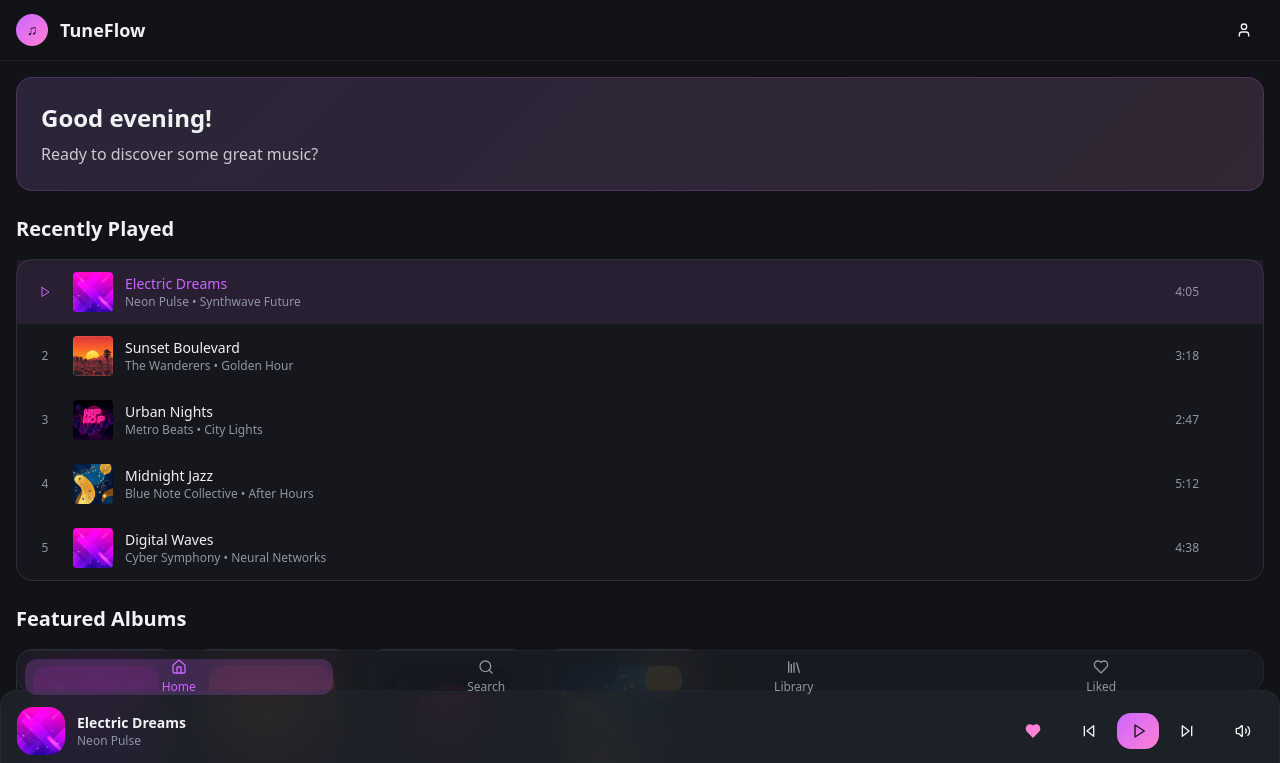
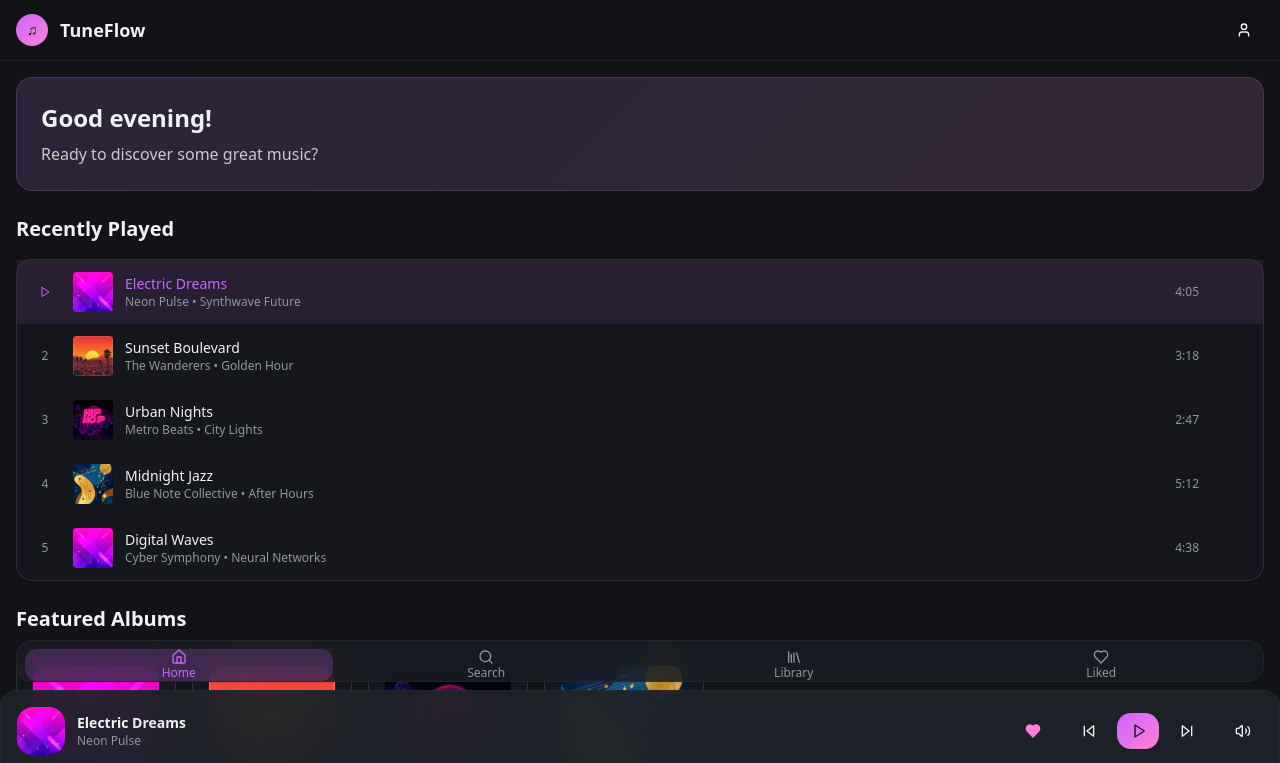
Before and after one commit to ochowei/native-launchpad-base, a React (Vite) app: page / in a window 1280 px wide. Shown: the top 763 px of the page. Built offline with nearby package versions, Linux system fonts and the light colour scheme.

Commit message:
Update AppLayout.tsx

```diff
--- a/src/components/AppLayout.tsx
+++ b/src/components/AppLayout.tsx
@@ -35,12 +35,12 @@ export function AppLayout({ children, activeTab, onTabChange }: AppLayoutProps)
           {children}
 
           {/* Bottom Navigation */}
-          <div className="fixed bottom-[100px] left-0 right-0 z-30">
+          <div className="fixed bottom-[110px] left-0 right-0 z-30">
             <Card className="mx-4 mb-2 bg-card/80 backdrop-blur-xl border-border/50">
               <TabsList className="grid w-full grid-cols-4 bg-transparent p-2">
                 <TabsTrigger
                   value="home"
-                  className="flex flex-col gap-1 py-0 data-[state=active]:bg-primary/20 data-[state=active]:text-primary"
+                  className="flex flex-col gap-0 py-0 data-[state=active]:bg-primary/20 data-[state=active]:text-primary"
                 >
                   <Home className="h-4 w-4" />
                   <span className="text-xs">Home</span>
@@ -48,7 +48,7 @@ export function AppLayout({ children, activeTab, onTabChange }: AppLayoutProps)
 
                 <TabsTrigger
                   value="search"
-                  className="flex flex-col gap-1 py-0 data-[state=active]:bg-primary/20 data-[state=active]:text-primary"
+                  className="flex flex-col gap-0 py-0 data-[state=active]:bg-primary/20 data-[state=active]:text-primary"
                 >
                   <Search className="h-4 w-4" />
                   <span className="text-xs">Search</span>
@@ -56,7 +56,7 @@ export function AppLayout({ children, activeTab, onTabChange }: AppLayoutProps)
 
                 <TabsTrigger
                   value="library"
-                  className="flex flex-col gap-1 py-0 data-[state=active]:bg-primary/20 data-[state=active]:text-primary"
+                  className="flex flex-col gap-0 py-0 data-[state=active]:bg-primary/20 data-[state=active]:text-primary"
                 >
                   <Library className="h-4 w-4" />
                   <span className="text-xs">Library</span>
@@ -64,7 +64,7 @@ export function AppLayout({ children, activeTab, onTabChange }: AppLayoutProps)
 
                 <TabsTrigger
                   value="liked"
-                  className="flex flex-col gap-1 py-0 data-[state=active]:bg-primary/20 data-[state=active]:text-primary"
+                  className="flex flex-col gap-0 py-0 data-[state=active]:bg-primary/20 data-[state=active]:text-primary"
                 >
                   <Heart className="h-4 w-4" />
                   <span className="text-xs">Liked</span>
```
